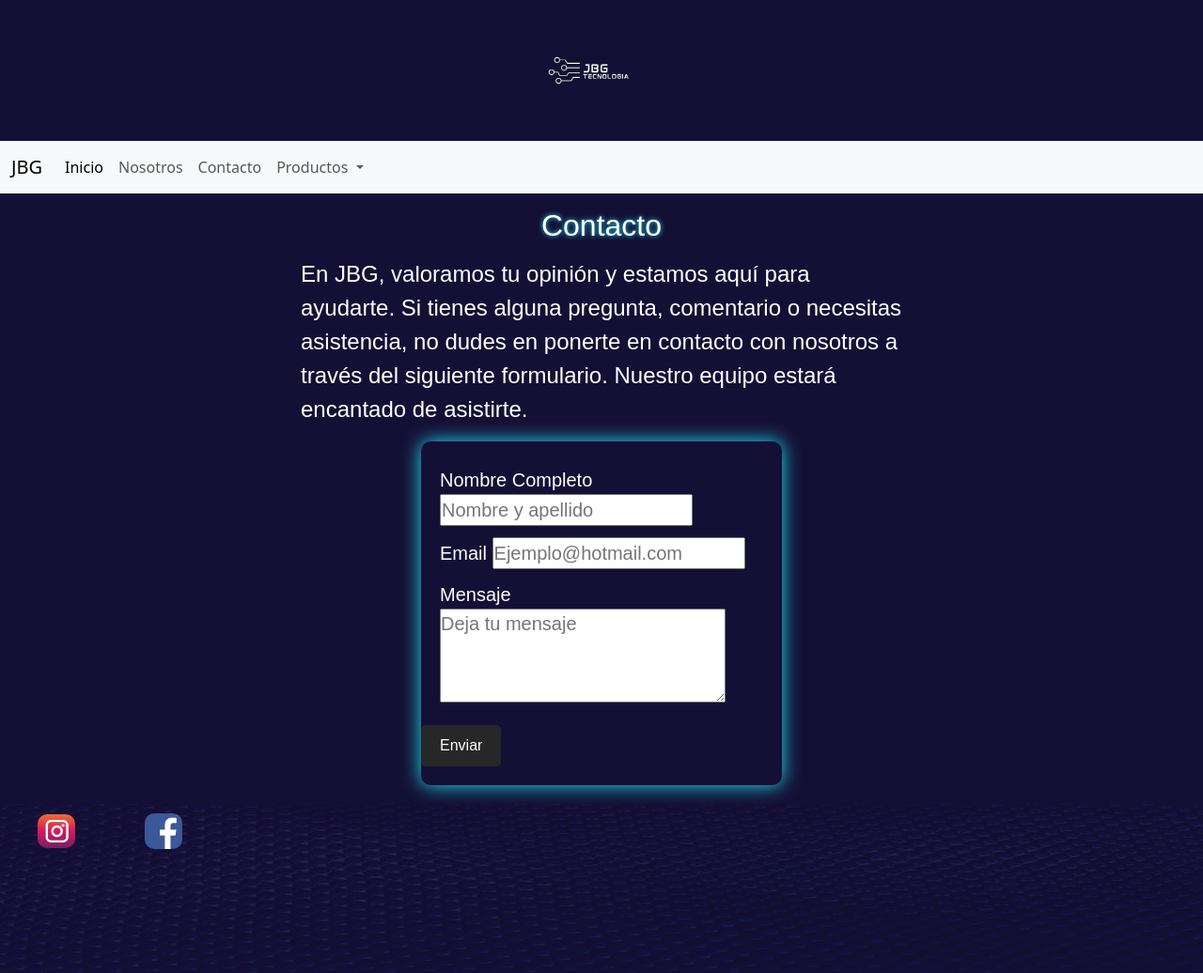
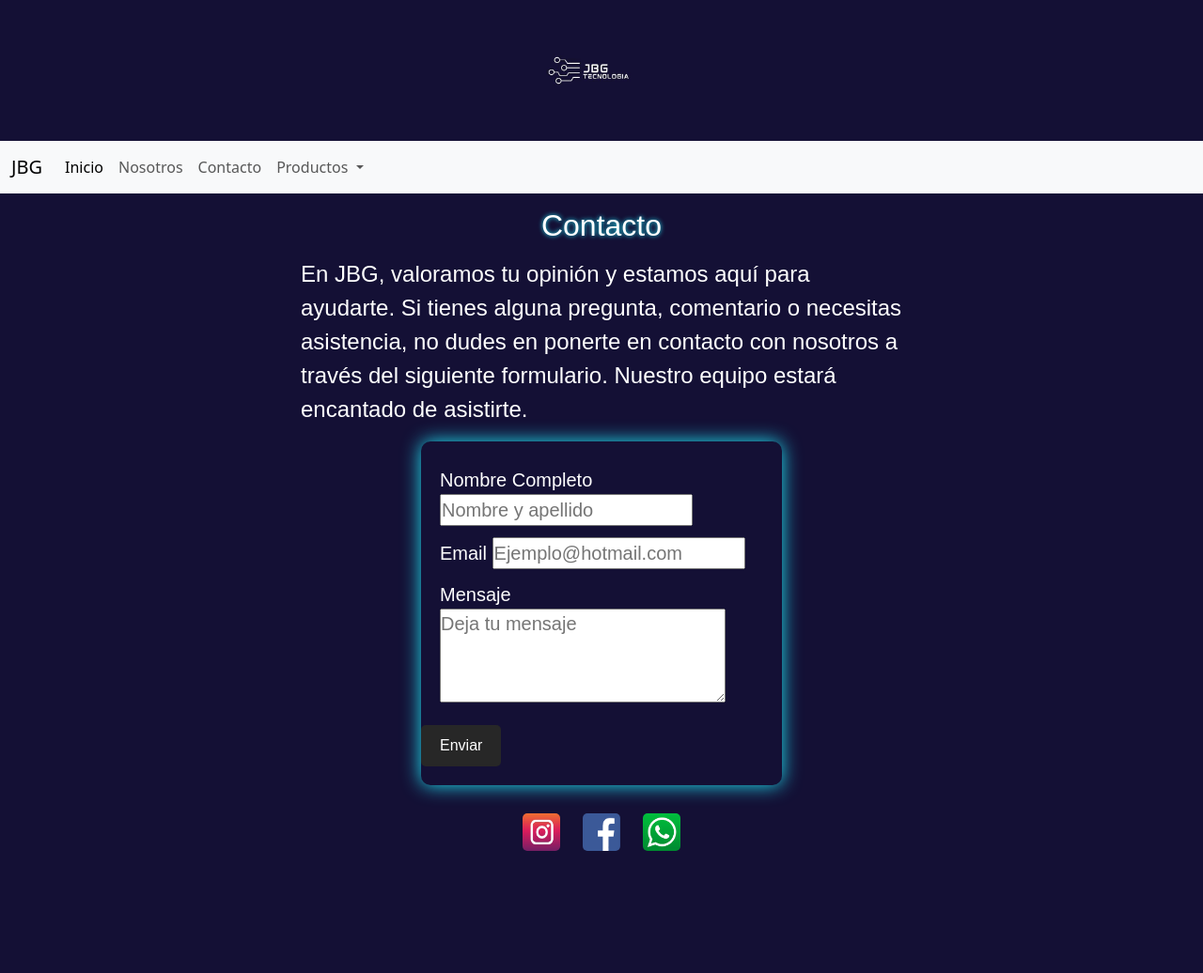
Before and after one commit to nico-98/JBG-Tecnologia, a plain HTML site: page pages/contacto.html in a window 1280 px wide. Shown: the whole page at 94% size. After the commit the page ends 936 px from the top, so only its background shows below. Drawn offline with nearby package versions, Linux system fonts and the light colour scheme; a web font is replaced by a local one.

Commit message:
agrego flex, links, modifico footer

```diff
--- a/css/style.css
+++ b/css/style.css
@@ -102,29 +102,39 @@ button {
     font-size: 16px;
 }
 
-.footer-img {
-    width: 100%;
-    height: 180px;
-    border-radius: 10px;
-    position: absolute;
-    z-index: -1;
-    margin-top: 20px;
+footer {
+    padding: 20px; /* Espaciado alrededor del contenido */
+    display: flex; /* Utilizar flexbox */
+    justify-content: center; /* Centrar contenido horizontalmente */
+    align-items: center; /* Centrar contenido verticalmente */
+    flex-wrap: wrap;
 }
 
-/*estilo de links de footer*/
+.footer-container {
+    display: flex;
+    gap: 20px;
+}
+
 .footer-link {
-    text-decoration: none;
-    margin: 10px;
+    display: contents;
+    align-items: center;
 }
 
 .footer-icon {
     width: 40px;
-    border-radius: 10px;
-    margin: 30px;
-    z-index: 1;
+    height: 40px;
+    margin: 10px;
+    border-radius: 5px;
 }
 
+@media screen and (max-width: 990px) {
+    .navbar-nav .nav-link:hover {
+        transform: none;
+    }
+
+}
 @media screen and (max-width: 500px) {
+
     form{
         max-width:400px;
     }
--- a/pages/contacto.html
+++ b/pages/contacto.html
@@ -81,17 +81,20 @@
           </form>
       </section>
   </div>
-    <footer>
-      <div class="footer-background">
-        <img class="footer-img" src="../img/2.jpg" alt="imagen de pie de pagina">
-      </div>
-      <div class="footer-conteiner">
-        <a class= "footer-link" href="https://www.instagram.com/jbgtecnologiasj/?utm_source=ig_web_button_share_sheet" target="_blank">
-          <img class="footer-icon" src="../img/logo ig.jpg" alt="icono">
-        <a href="https://www.facebook.com/JbGTecnologiaSJ" target="_blank">
+  <footer>
+    <div class="footer-conteiner">
+        <a class="footer-link" href="https://www.instagram.com/jbgtecnologiasj/?utm_source=ig_web_button_share_sheet"
+        target="_blank">
+        <img class="footer-icon" src="../img/logo ig.jpg" alt="icono">
+        </a>
+        <a class="footer-link" href="https://www.facebook.com/JbGTecnologiaSJ" target="_blank">
           <img class="footer-icon" src="../img/logo fc.png" alt="icono">
-      </div>
-    </footer>
+        </a>
+        <a class="footer-link" href="https://wa.me/2644055183">
+          <img class="footer-icon" src="../img/logowsp.png" alt="icono">
+        </a>
+    </div>
+  </footer>
     <script src="https://cdn.jsdelivr.net/npm/bootstrap@5.3.3/dist/js/bootstrap.bundle.min.js" integrity="sha384-YvpcrYf0tY3lHB60NNkmXc5s9fDVZLESaAA55NDzOxhy9GkcIdslK1eN7N6jIeHz" crossorigin="anonymous"></script>
 </body>
 </html>
```
Also changed, not shown: index.html (+6 -4 lines), pages/Motorola.html (+10 -7 lines), pages/Samsung.html (+9 -6 lines), pages/nosotros.html (+9 -6 lines), pages/xiaomi.html (+9 -6 lines), img/2.jpg (deleted), img/logowsp.png (added).
